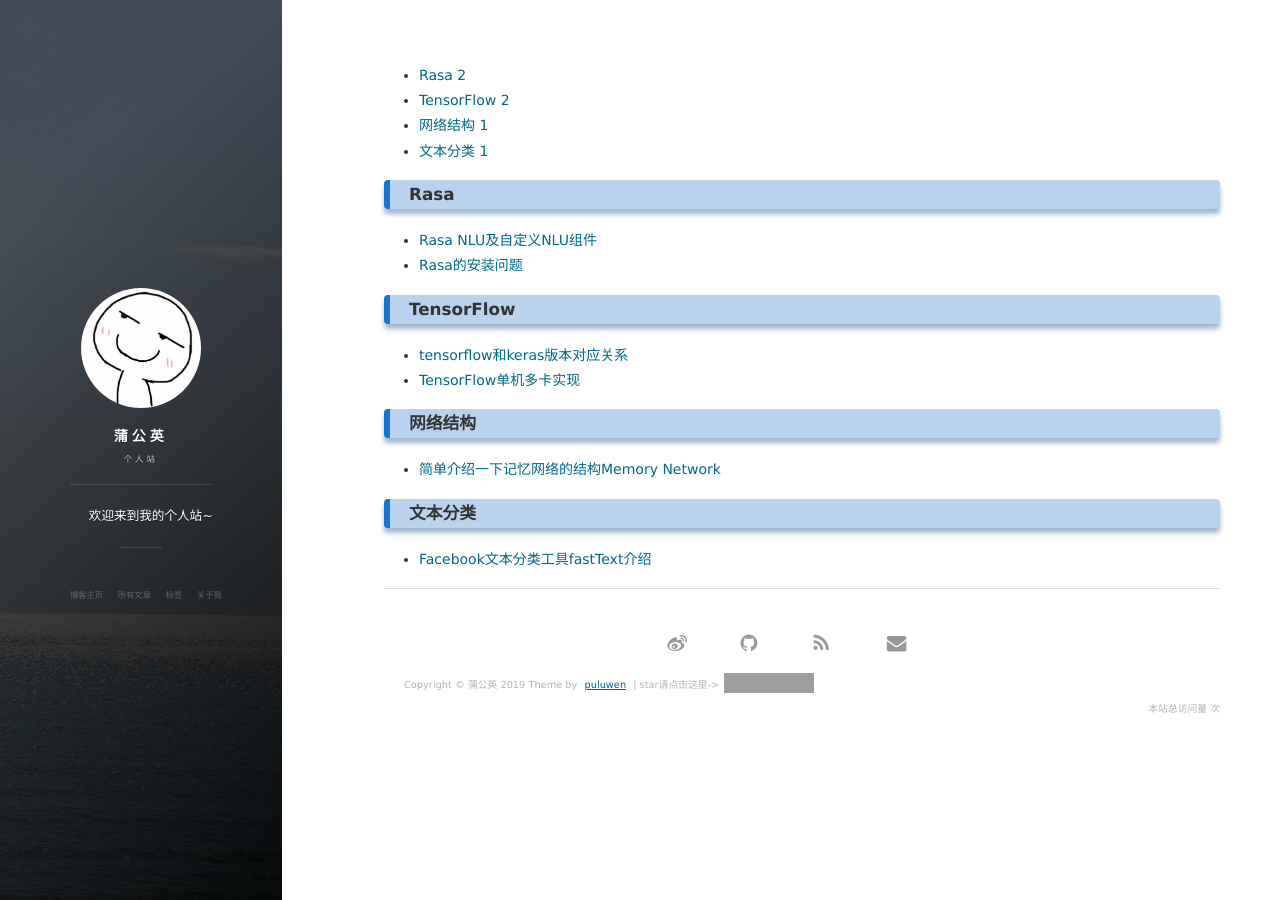
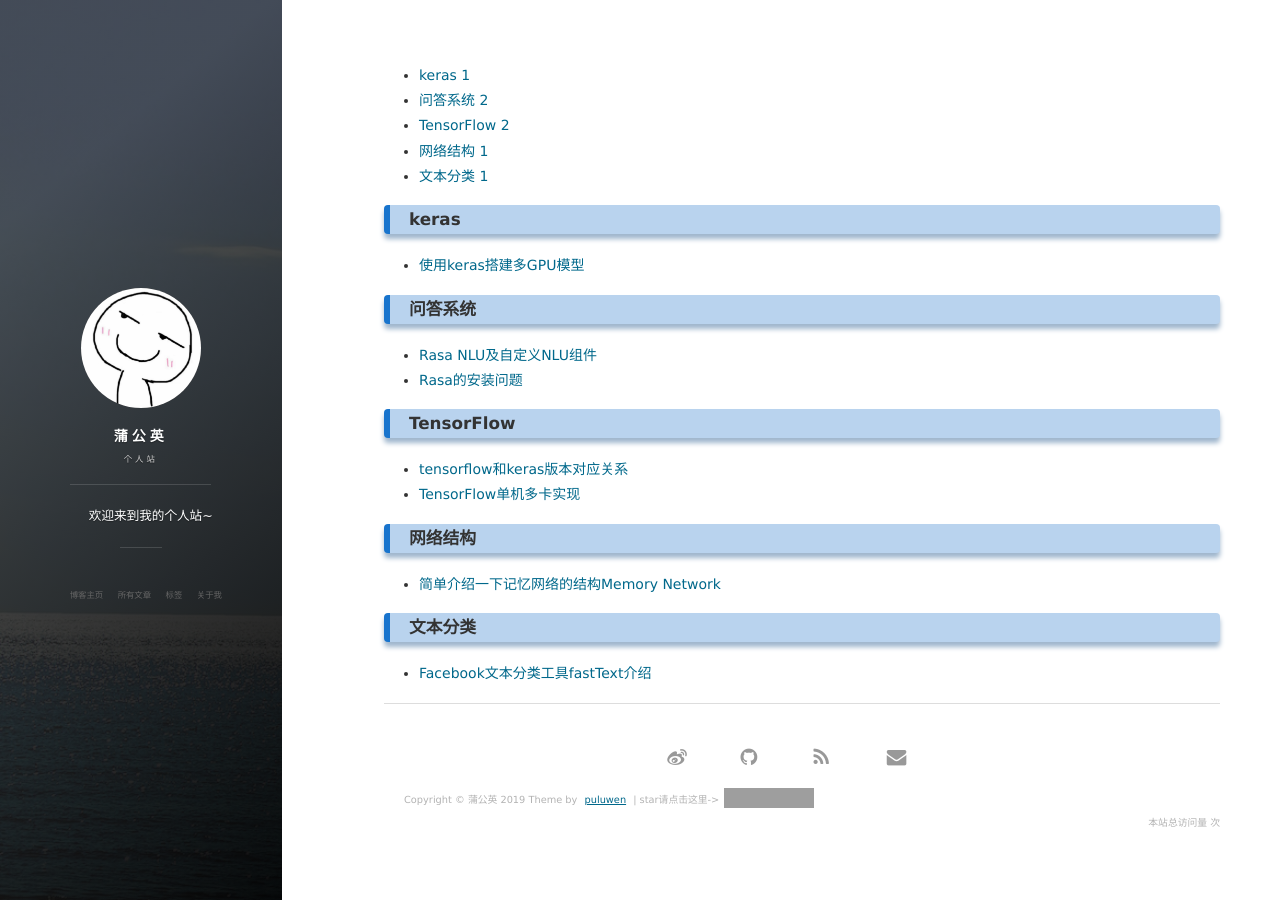
Before and after one commit to puluwen/puluwen.github.io, a Jekyll site: the page built from tags.html, in a window 1280 px wide. Built offline with Jekyll 4.4.1, drawn with Linux system fonts in a browser that asks for light colours; nearby versions of some CDN libraries; comment, search, counter and statistics services are not loaded; some of the changed lines change nothing that is shown; grey boxes are pictures that could not be loaded.

Commit message:
create keras multigpu

````diff
--- /dev/null
+++ b/_posts/2018-01-17-keras-mulgpu.md
@@ -0,0 +1,28 @@
+---
+layout: post
+title: "使用keras搭建多GPU模型"
+date: 2018-12-27
+description: "介绍用keras做前端，TensorFlow做后端搭建多GPU模型"
+tag: keras
+
+---
+
+使用keras搭建多卡模型，相比使用TensorFlow搭建多卡模型要简单很多，keras会自用将batch分为多个小batch分给不同GPU，最高支持8卡并行。但是要注意，`必须使用TensorFlow作为后端`，keras版本必须在`2.0.9`以上
+# 方法
+```python
+import tensorflow as tf
+from keras.utils import multi_gpu_model
+
+
+with tf.device('/cpu:0'):
+    model = 用keras实现一个model
+
+parallel_model = multi_gpu_model(model, gpus=8)
+parallel_model.fit(x, y, epochs=20, batch_size=256)
+
+```
+
+# 模型保存
+模型保存时不要用`parallel_model`，而是用`model`来执行`.save()`方法。不然可能会报一些错误，比如：
+- TypeError: can’t pickle module objects
+- TypeError: can't pickle thread.lock objects
--- a/_posts/2018-12-27-Rasa-install.md
+++ b/_posts/2018-12-27-Rasa-install.md
@@ -3,7 +3,7 @@
 title: "Rasa的安装问题"
 date: 2018-12-27
 description: "介绍自己在安装Rasa的过程中遇到的坑"
-tag: Rasa
+tag: 问答系统
 
 ---
 
--- a/_posts/2018-12-27-rasa-nlu.md
+++ b/_posts/2018-12-27-rasa-nlu.md
@@ -3,7 +3,7 @@
 title: "Rasa NLU及自定义NLU组件"
 date: 2018-12-27
 description: "介绍 Rasa NLU以及自定义NLU组件的方法"
-tag: Rasa
+tag: 问答系统
 
 ---
 
````
